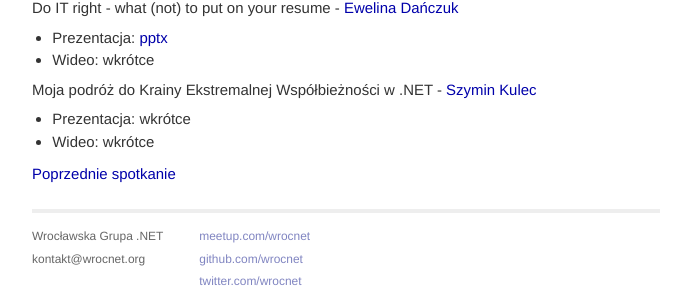
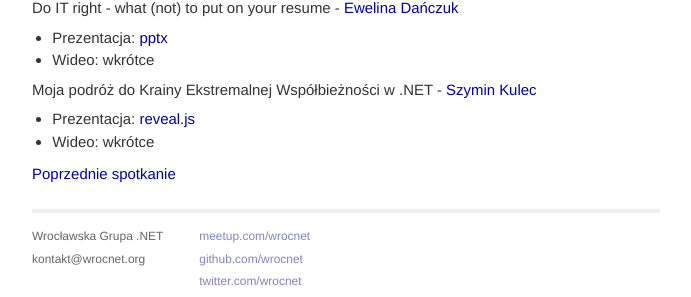
Before and after one commit to wrocnet/wrocnet.github.io, a Jekyll site: the page built from _posts/2016-05-17-88-spotkanie-wroclawskiej-grupy-net.md, in a window 1280 px wide. Shown: the part 658-955 px from the top of the page, without its empty margins (294-985 px from the left). Built offline with Jekyll 4.4.1, drawn with Linux system fonts in a browser that asks for light colours; nearby versions of some CDN libraries; a script that is not in the unit is left out.

Commit message:
Update 2016-05-17-88-spotkanie-wroclawskiej-grupy-net.md

```diff
--- a/_posts/2016-05-17-88-spotkanie-wroclawskiej-grupy-net.md
+++ b/_posts/2016-05-17-88-spotkanie-wroclawskiej-grupy-net.md
@@ -9,5 +9,5 @@ meetupno: 88
 * Wideo: wkrótce
 
 #### Moja podróż do Krainy Ekstremalnej Współbieżności w .NET  - [Szymin Kulec](https://blog.scooletz.com/)
-* Prezentacja: wkrótce
+* Prezentacja: [reveal.js](http://presentations.scooletz.com/RampUp)
 * Wideo: wkrótce
```
